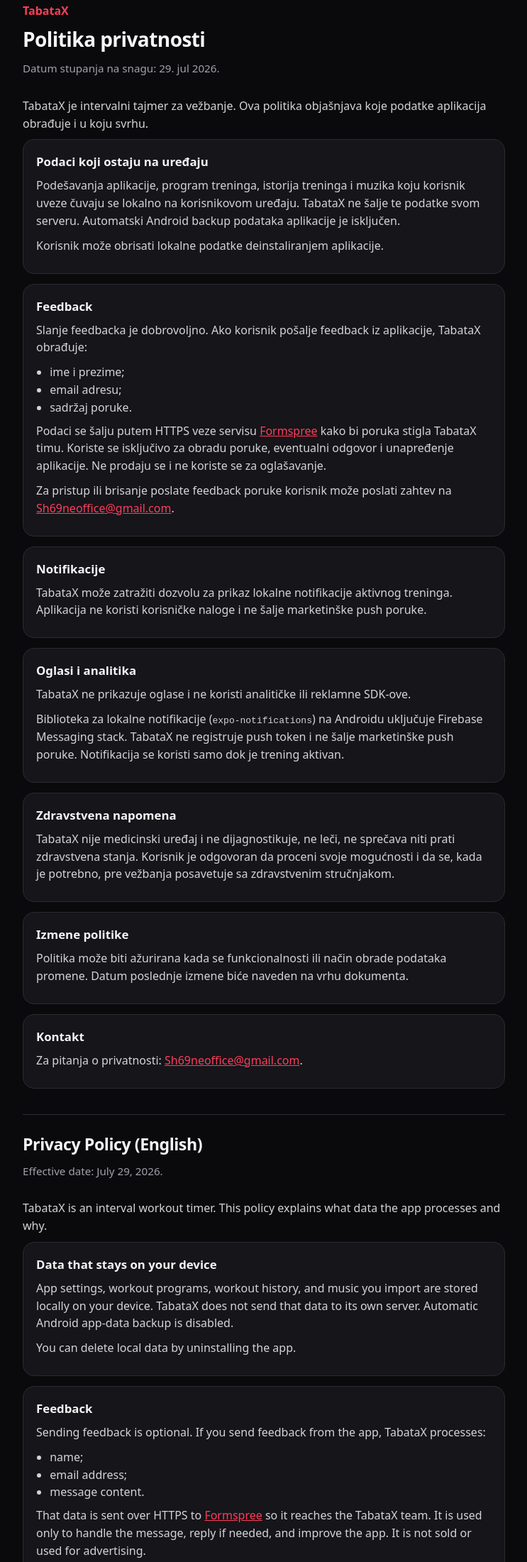
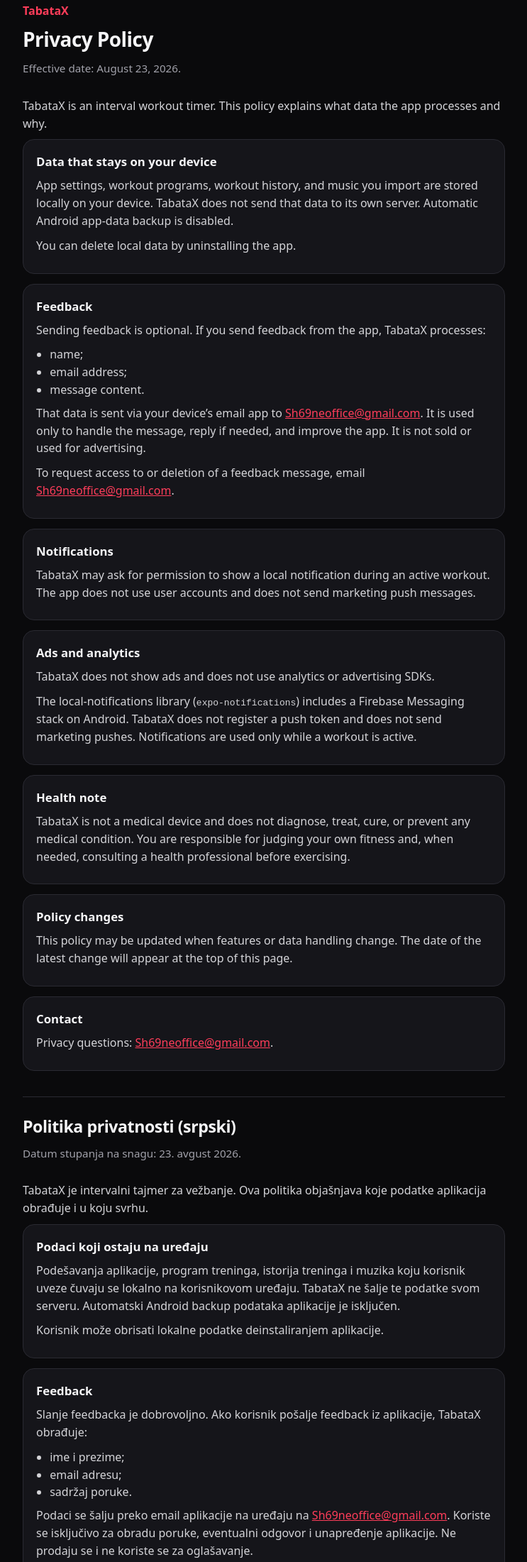
Before and after one commit to Sh69ne/TabataX-privacy, a plain HTML site: page index.html in a window 1280 px wide. Shown: the part 37-2238 px from the top of the page at 71% size, without its empty margins (268-1011 px from the left). Drawn offline with Linux system fonts and the light colour scheme.

Commit message:
Privacy page: English first, then Serbian

```diff
--- a/index.html
+++ b/index.html
@@ -1,10 +1,10 @@
 <!DOCTYPE html>
-<html lang="sr">
+<html lang="en">
 <head>
   <meta charset="utf-8" />
   <meta name="viewport" content="width=device-width, initial-scale=1" />
-  <title>TabataX — Politika privatnosti</title>
-  <meta name="description" content="Politika privatnosti aplikacije TabataX." />
+  <title>TabataX — Privacy Policy</title>
+  <meta name="description" content="Privacy policy for the TabataX app." />
   <style>
     :root {
       color-scheme: light dark;
@@ -69,102 +69,102 @@
 <body>
   <main>
     <div class="brand">TabataX</div>
-    <h1>Politika privatnosti</h1>
-    <p class="meta">Datum stupanja na snagu: 29. jul 2026.</p>
+    <h1>Privacy Policy</h1>
+    <p class="meta">Effective date: August 23, 2026.</p>
 
-    <p>TabataX je intervalni tajmer za vežbanje. Ova politika objašnjava koje podatke aplikacija obrađuje i u koju svrhu.</p>
+    <p>TabataX is an interval workout timer. This policy explains what data the app processes and why.</p>
 
     <section>
-      <h2>Podaci koji ostaju na uređaju</h2>
-      <p>Podešavanja aplikacije, program treninga, istorija treninga i muzika koju korisnik uveze čuvaju se lokalno na korisnikovom uređaju. TabataX ne šalje te podatke svom serveru. Automatski Android backup podataka aplikacije je isključen.</p>
-      <p>Korisnik može obrisati lokalne podatke deinstaliranjem aplikacije.</p>
+      <h2>Data that stays on your device</h2>
+      <p>App settings, workout programs, workout history, and music you import are stored locally on your device. TabataX does not send that data to its own server. Automatic Android app-data backup is disabled.</p>
+      <p>You can delete local data by uninstalling the app.</p>
     </section>
 
     <section>
       <h2>Feedback</h2>
-      <p>Slanje feedbacka je dobrovoljno. Ako korisnik pošalje feedback iz aplikacije, TabataX obrađuje:</p>
+      <p>Sending feedback is optional. If you send feedback from the app, TabataX processes:</p>
       <ul>
-        <li>ime i prezime;</li>
-        <li>email adresu;</li>
-        <li>sadržaj poruke.</li>
+        <li>name;</li>
+        <li>email address;</li>
+        <li>message content.</li>
       </ul>
-      <p>Podaci se šalju putem HTTPS veze servisu <a href="https://formspree.io/" rel="noopener noreferrer">Formspree</a> kako bi poruka stigla TabataX timu. Koriste se isključivo za obradu poruke, eventualni odgovor i unapređenje aplikacije. Ne prodaju se i ne koriste se za oglašavanje.</p>
-      <p>Za pristup ili brisanje poslate feedback poruke korisnik može poslati zahtev na <a href="mailto:Sh69neoffice@gmail.com">Sh69neoffice@gmail.com</a>.</p>
+      <p>That data is sent via your device’s email app to <a href="mailto:Sh69neoffice@gmail.com">Sh69neoffice@gmail.com</a>. It is used only to handle the message, reply if needed, and improve the app. It is not sold or used for advertising.</p>
+      <p>To request access to or deletion of a feedback message, email <a href="mailto:Sh69neoffice@gmail.com">Sh69neoffice@gmail.com</a>.</p>
     </section>
 
     <section>
-      <h2>Notifikacije</h2>
-      <p>TabataX može zatražiti dozvolu za prikaz lokalne notifikacije aktivnog treninga. Aplikacija ne koristi korisničke naloge i ne šalje marketinške push poruke.</p>
+      <h2>Notifications</h2>
+      <p>TabataX may ask for permission to show a local notification during an active workout. The app does not use user accounts and does not send marketing push messages.</p>
     </section>
 
     <section>
-      <h2>Oglasi i analitika</h2>
-      <p>TabataX ne prikazuje oglase i ne koristi analitičke ili reklamne SDK-ove.</p>
-      <p>Biblioteka za lokalne notifikacije (<code>expo-notifications</code>) na Androidu uključuje Firebase Messaging stack. TabataX ne registruje push token i ne šalje marketinške push poruke. Notifikacija se koristi samo dok je trening aktivan.</p>
+      <h2>Ads and analytics</h2>
+      <p>TabataX does not show ads and does not use analytics or advertising SDKs.</p>
+      <p>The local-notifications library (<code>expo-notifications</code>) includes a Firebase Messaging stack on Android. TabataX does not register a push token and does not send marketing pushes. Notifications are used only while a workout is active.</p>
     </section>
 
     <section>
-      <h2>Zdravstvena napomena</h2>
-      <p>TabataX nije medicinski uređaj i ne dijagnostikuje, ne leči, ne sprečava niti prati zdravstvena stanja. Korisnik je odgovoran da proceni svoje mogućnosti i da se, kada je potrebno, pre vežbanja posavetuje sa zdravstvenim stručnjakom.</p>
+      <h2>Health note</h2>
+      <p>TabataX is not a medical device and does not diagnose, treat, cure, or prevent any medical condition. You are responsible for judging your own fitness and, when needed, consulting a health professional before exercising.</p>
     </section>
 
     <section>
-      <h2>Izmene politike</h2>
-      <p>Politika može biti ažurirana kada se funkcionalnosti ili način obrade podataka promene. Datum poslednje izmene biće naveden na vrhu dokumenta.</p>
+      <h2>Policy changes</h2>
+      <p>This policy may be updated when features or data handling change. The date of the latest change will appear at the top of this page.</p>
     </section>
 
     <section>
-      <h2>Kontakt</h2>
-      <p>Za pitanja o privatnosti: <a href="mailto:Sh69neoffice@gmail.com">Sh69neoffice@gmail.com</a>.</p>
+      <h2>Contact</h2>
+      <p>Privacy questions: <a href="mailto:Sh69neoffice@gmail.com">Sh69neoffice@gmail.com</a>.</p>
     </section>
 
-    <div class="lang" lang="en">
-      <h1>Privacy Policy (English)</h1>
-      <p class="meta">Effective date: July 29, 2026.</p>
-      <p>TabataX is an interval workout timer. This policy explains what data the app processes and why.</p>
+    <div class="lang" lang="sr">
+      <h1>Politika privatnosti (srpski)</h1>
+      <p class="meta">Datum stupanja na snagu: 23. avgust 2026.</p>
+      <p>TabataX je intervalni tajmer za vežbanje. Ova politika objašnjava koje podatke aplikacija obrađuje i u koju svrhu.</p>
 
       <section>
-        <h2>Data that stays on your device</h2>
-        <p>App settings, workout programs, workout history, and music you import are stored locally on your device. TabataX does not send that data to its own server. Automatic Android app-data backup is disabled.</p>
-        <p>You can delete local data by uninstalling the app.</p>
+        <h2>Podaci koji ostaju na uređaju</h2>
+        <p>Podešavanja aplikacije, program treninga, istorija treninga i muzika koju korisnik uveze čuvaju se lokalno na korisnikovom uređaju. TabataX ne šalje te podatke svom serveru. Automatski Android backup podataka aplikacije je isključen.</p>
+        <p>Korisnik može obrisati lokalne podatke deinstaliranjem aplikacije.</p>
       </section>
 
       <section>
         <h2>Feedback</h2>
-        <p>Sending feedback is optional. If you send feedback from the app, TabataX processes:</p>
+        <p>Slanje feedbacka je dobrovoljno. Ako korisnik pošalje feedback iz aplikacije, TabataX obrađuje:</p>
         <ul>
-          <li>name;</li>
-          <li>email address;</li>
-          <li>message content.</li>
+          <li>ime i prezime;</li>
+          <li>email adresu;</li>
+          <li>sadržaj poruke.</li>
         </ul>
-        <p>That data is sent over HTTPS to <a href="https://formspree.io/" rel="noopener noreferrer">Formspree</a> so it reaches the TabataX team. It is used only to handle the message, reply if needed, and improve the app. It is not sold or used for advertising.</p>
-        <p>To request access to or deletion of a feedback message, email <a href="mailto:Sh69neoffice@gmail.com">Sh69neoffice@gmail.com</a>.</p>
+        <p>Podaci se šalju preko email aplikacije na uređaju na <a href="mailto:Sh69neoffice@gmail.com">Sh69neoffice@gmail.com</a>. Koriste se isključivo za obradu poruke, eventualni odgovor i unapređenje aplikacije. Ne prodaju se i ne koriste se za oglašavanje.</p>
+        <p>Za pristup ili brisanje poslate feedback poruke korisnik može poslati zahtev na <a href="mailto:Sh69neoffice@gmail.com">Sh69neoffice@gmail.com</a>.</p>
       </section>
 
       <section>
-        <h2>Notifications</h2>
-        <p>TabataX may ask for permission to show a local notification during an active workout. The app does not use user accounts and does not send marketing push messages.</p>
+        <h2>Notifikacije</h2>
+        <p>TabataX može zatražiti dozvolu za prikaz lokalne notifikacije aktivnog treninga. Aplikacija ne koristi korisničke naloge i ne šalje marketinške push poruke.</p>
       </section>
 
       <section>
-        <h2>Ads and analytics</h2>
-        <p>TabataX does not show ads and does not use analytics or advertising SDKs.</p>
-        <p>The local-notifications library (<code>expo-notifications</code>) includes a Firebase Messaging stack on Android. TabataX does not register a push token and does not send marketing pushes. Notifications are used only while a workout is active.</p>
+        <h2>Oglasi i analitika</h2>
+        <p>TabataX ne prikazuje oglase i ne koristi analitičke ili reklamne SDK-ove.</p>
+        <p>Biblioteka za lokalne notifikacije (<code>expo-notifications</code>) na Androidu uključuje Firebase Messaging stack. TabataX ne registruje push token i ne šalje marketinške push poruke. Notifikacija se koristi samo dok je trening aktivan.</p>
       </section>
 
       <section>
-        <h2>Health note</h2>
-        <p>TabataX is not a medical device and does not diagnose, treat, cure, or prevent any medical condition. You are responsible for judging your own fitness and, when needed, consulting a health professional before exercising.</p>
+        <h2>Zdravstvena napomena</h2>
+        <p>TabataX nije medicinski uređaj i ne dijagnostikuje, ne leči, ne sprečava niti prati zdravstvena stanja. Korisnik je odgovoran da proceni svoje mogućnosti i da se, kada je potrebno, pre vežbanja posavetuje sa zdravstvenim stručnjakom.</p>
       </section>
 
       <section>
-        <h2>Policy changes</h2>
-        <p>This policy may be updated when features or data handling change. The date of the latest change will appear at the top of this page.</p>
+        <h2>Izmene politike</h2>
+        <p>Politika može biti ažurirana kada se funkcionalnosti ili način obrade podataka promene. Datum poslednje izmene biće naveden na vrhu dokumenta.</p>
       </section>
 
       <section>
-        <h2>Contact</h2>
-        <p>Privacy questions: <a href="mailto:Sh69neoffice@gmail.com">Sh69neoffice@gmail.com</a>.</p>
+        <h2>Kontakt</h2>
+        <p>Za pitanja o privatnosti: <a href="mailto:Sh69neoffice@gmail.com">Sh69neoffice@gmail.com</a>.</p>
       </section>
     </div>
   </main>
```
Also changed, not shown: privacy.html (+50 -50 lines).
